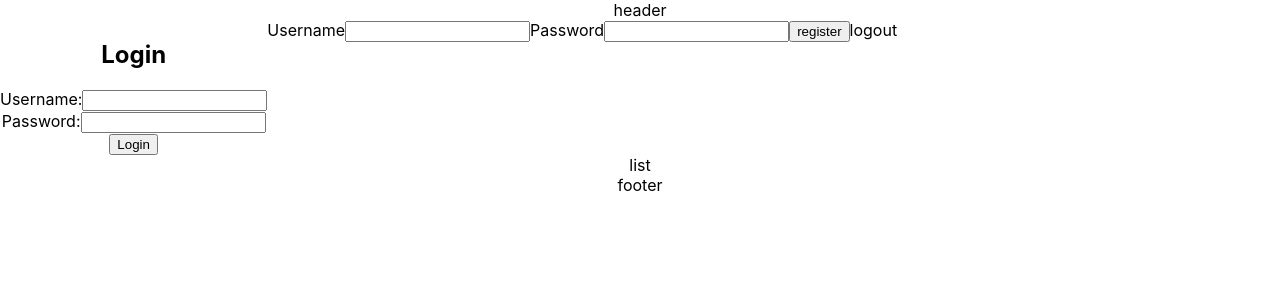
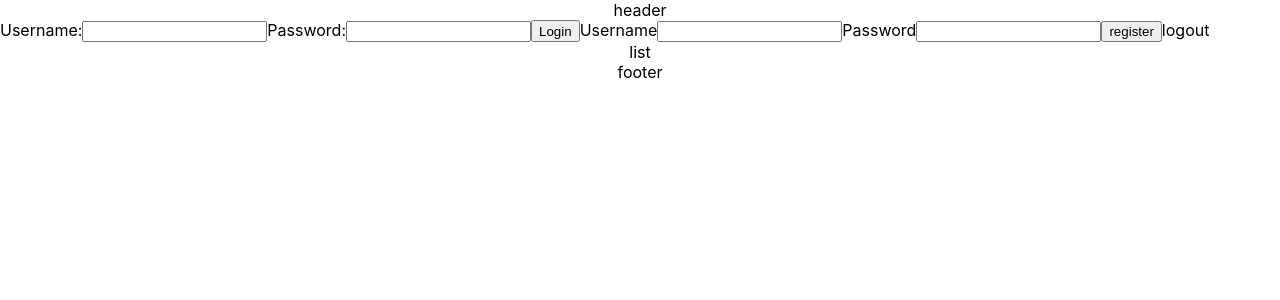
Before and after one commit to deergit/m46-week10-todo-frontend, a React (Create React App) app: page / in a window 1280 px wide. Shown: the top 300 px of the page. Built offline with nearby package versions, Linux system fonts and the light colour scheme.

Commit message:
modified:   src/App.css 	modified:   src/pages/Login.js

```diff
--- a/src/App.css
+++ b/src/App.css
@@ -19,3 +19,9 @@
   display:flex;
   flex-direction: row;
 }
+
+.loginForm
+{
+  display: flex;
+  flex-direction: row;
+}
--- a/src/pages/Login.js
+++ b/src/pages/Login.js
@@ -10,8 +10,7 @@ function LoginPage() {
 
   return (
     <div>
-      <h2>Login</h2>
-      <form onSubmit={handleSubmit}>
+      <form onSubmit={handleSubmit} className="loginForm">
         <label>
           Username:
           <input type="text" value={username} onChange={(e) => setUsername(e.target.value)} />
```
